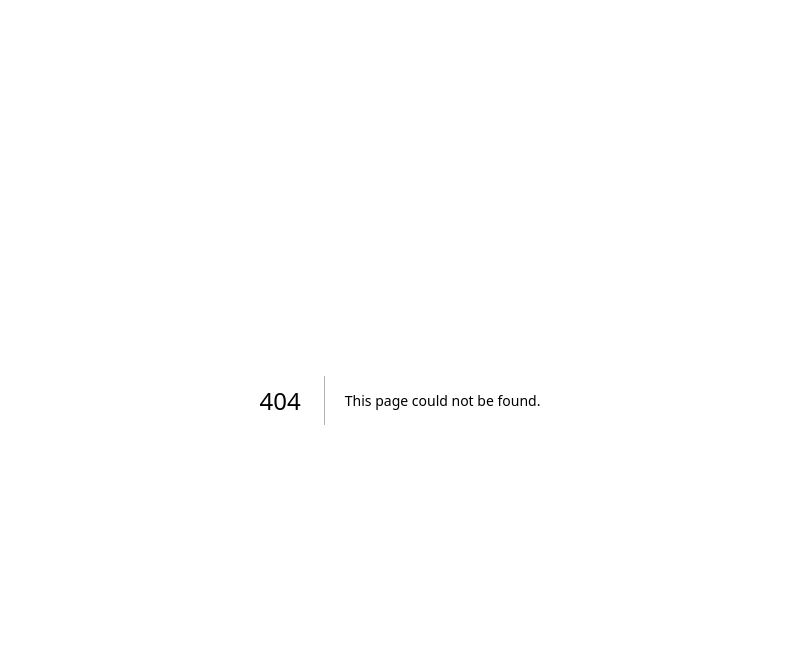
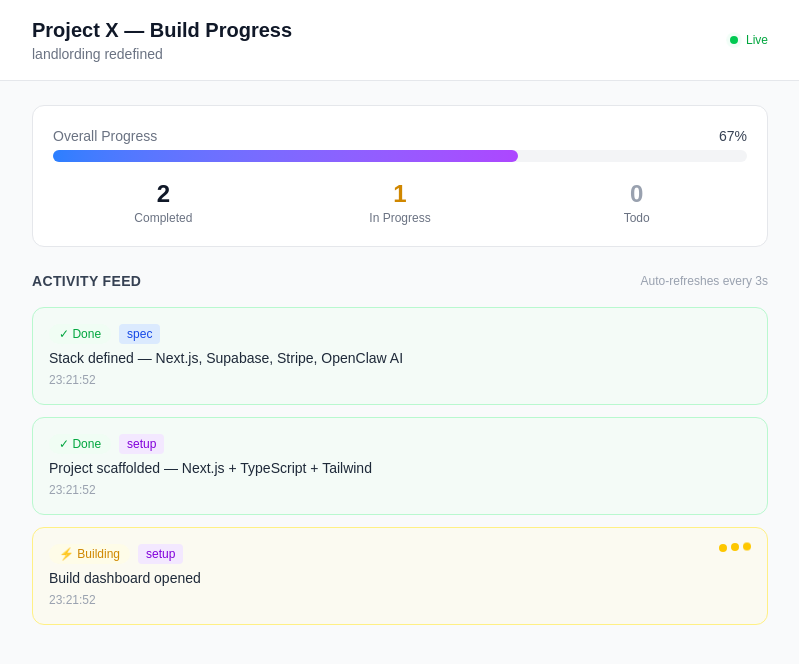
Before and after one commit to prosperapropertiess-lgtm/app-build, a Next.js app: page /build-progress in a window 1280 px wide. Before the commit this address had no page. Shown: the top 664 px of the page, without its empty margins (240-1039 px from the left). Built offline with nearby package versions, Linux system fonts and the light colour scheme.

Commit message:
feat: scaffold Next.js + add build progress dashboard

```diff
--- /dev/null
+++ b/src/app/build-progress/page.tsx
@@ -0,0 +1,187 @@
+'use client';
+
+import { useEffect, useState } from 'react';
+import { getEntries, getProgress, logBuild, type BuildEntry, type BuildStatus } from '@/lib/build-log';
+
+const statusConfig: Record<BuildStatus, { label: string; color: string; bg: string }> = {
+  todo: { label: 'Todo', color: 'text-gray-400', bg: 'bg-gray-100' },
+  building: { label: 'Building', color: 'text-yellow-600', bg: 'bg-yellow-50' },
+  done: { label: 'Done', color: 'text-green-600', bg: 'bg-green-50' },
+  blocked: { label: 'Blocked', color: 'text-red-600', bg: 'bg-red-50' },
+};
+
+const tagColors: Record<string, string> = {
+  setup: 'bg-purple-100 text-purple-700',
+  spec: 'bg-blue-100 text-blue-700',
+  frontend: 'bg-cyan-100 text-cyan-700',
+  backend: 'bg-orange-100 text-orange-700',
+  db: 'bg-emerald-100 text-emerald-700',
+  ai: 'bg-violet-100 text-violet-700',
+  auth: 'bg-pink-100 text-pink-700',
+  payments: 'bg-indigo-100 text-indigo-700',
+  default: 'bg-gray-100 text-gray-600',
+};
+
+function StatusBadge({ status }: { status: BuildStatus }) {
+  const config = statusConfig[status];
+  return (
+    <span className={`inline-flex items-center px-2.5 py-0.5 rounded-full text-xs font-medium ${config.bg} ${config.color}`}>
+      {status === 'done' ? '✓' : status === 'building' ? '⚡' : status === 'blocked' ? '✕' : '○'} {config.label}
+    </span>
+  );
+}
+
+function ProgressBar({ percent }: { percent: number }) {
+  return (
+    <div className="w-full">
+      <div className="flex justify-between text-sm text-gray-500 mb-1">
+        <span>Overall Progress</span>
+        <span className="font-medium text-gray-700">{percent}%</span>
+      </div>
+      <div className="w-full bg-gray-100 rounded-full h-3">
+        <div
+          className="bg-gradient-to-r from-blue-500 to-purple-500 h-3 rounded-full transition-all duration-500"
+          style={{ width: `${percent}%` }}
+        />
+      </div>
+    </div>
+  );
+}
+
+function EntryCard({ entry }: { entry: BuildEntry }) {
+  const config = statusConfig[entry.status];
+  const tagColor = tagColors[entry.tag || 'default'];
+
+  return (
+    <div className={`p-4 rounded-xl border ${entry.status === 'done' ? 'border-green-200 bg-green-50/50' : entry.status === 'building' ? 'border-yellow-200 bg-yellow-50/50' : 'border-gray-200 bg-white'} mb-3`}>
+      <div className="flex items-start justify-between gap-3">
+        <div className="flex-1">
+          <div className="flex items-center gap-2 mb-1">
+            <StatusBadge status={entry.status} />
+            {entry.tag && (
+              <span className={`inline-flex items-center px-2 py-0.5 rounded text-xs font-medium ${tagColor}`}>
+                {entry.tag}
+              </span>
+            )}
+          </div>
+          <p className="text-gray-800 text-sm font-medium">{entry.message}</p>
+          <p className="text-gray-400 text-xs mt-1">
+            {new Date(entry.timestamp).toLocaleTimeString('en-US', { hour12: false })}
+          </p>
+        </div>
+        {entry.status === 'building' && (
+          <div className="flex gap-1">
+            <span className="w-2 h-2 rounded-full bg-yellow-400 animate-bounce" />
+            <span className="w-2 h-2 rounded-full bg-yellow-400 animate-bounce" style={{ animationDelay: '0.1s' }} />
+            <span className="w-2 h-2 rounded-full bg-yellow-400 animate-bounce" style={{ animationDelay: '0.2s' }} />
+          </div>
+        )}
+      </div>
+    </div>
+  );
+}
+
+function LiveIndicator() {
+  return (
+    <div className="flex items-center gap-2">
+      <span className="relative flex h-2 w-2">
+        <span className="animate-ping absolute inline-flex h-full w-full rounded-full bg-green-400 opacity-75"></span>
+        <span className="relative inline-flex rounded-full h-2 w-2 bg-green-500"></span>
+      </span>
+      <span className="text-xs text-green-600 font-medium">Live</span>
+    </div>
+  );
+}
+
+export default function BuildProgressPage() {
+  const [entries, setEntries] = useState<BuildEntry[]>([]);
+  const [progress, setProgress] = useState(0);
+  const [mounted, setMounted] = useState(false);
+
+  useEffect(() => {
+    setMounted(true);
+    // Load initial data
+    setEntries(getEntries());
+    setProgress(getProgress());
+
+    // Poll every 3 seconds for updates
+    const interval = setInterval(() => {
+      setEntries(getEntries());
+      setProgress(getProgress());
+    }, 3000);
+
+    return () => clearInterval(interval);
+  }, []);
+
+  // Log that the dashboard was viewed
+  useEffect(() => {
+    if (mounted) {
+      logBuild('Build dashboard opened', 'building', 'setup');
+    }
+  }, [mounted]);
+
+  if (!mounted) {
+    return (
+      <div className="min-h-screen bg-gray-50 flex items-center justify-center">
+        <div className="text-gray-400">Loading...</div>
+      </div>
+    );
+  }
+
+  return (
+    <div className="min-h-screen bg-gray-50">
+      {/* Header */}
+      <div className="bg-white border-b border-gray-200 sticky top-0 z-10">
+        <div className="max-w-3xl mx-auto px-4 py-4">
+          <div className="flex items-center justify-between">
+            <div>
+              <h1 className="text-xl font-bold text-gray-900">Project X — Build Progress</h1>
+              <p className="text-sm text-gray-500">landlording redefined</p>
+            </div>
+            <LiveIndicator />
+          </div>
+        </div>
+      </div>
+
+      {/* Main Content */}
+      <div className="max-w-3xl mx-auto px-4 py-6">
+        {/* Progress Section */}
+        <div className="bg-white rounded-xl border border-gray-200 p-5 mb-6">
+          <ProgressBar percent={progress} />
+          <div className="mt-4 grid grid-cols-3 gap-4 text-center">
+            <div>
+              <div className="text-2xl font-bold text-gray-900">{entries.filter(e => e.status === 'done').length}</div>
+              <div className="text-xs text-gray-500">Completed</div>
+            </div>
+            <div>
+              <div className="text-2xl font-bold text-yellow-600">{entries.filter(e => e.status === 'building').length}</div>
+              <div className="text-xs text-gray-500">In Progress</div>
+            </div>
+            <div>
+              <div className="text-2xl font-bold text-gray-400">{entries.filter(e => e.status === 'todo').length}</div>
+              <div className="text-xs text-gray-500">Todo</div>
+            </div>
+          </div>
+        </div>
+
+        {/* Activity Feed */}
+        <div className="mb-4 flex items-center justify-between">
+          <h2 className="text-sm font-semibold text-gray-700 uppercase tracking-wide">Activity Feed</h2>
+          <span className="text-xs text-gray-400">Auto-refreshes every 3s</span>
+        </div>
+
+        <div className="space-y-2">
+          {entries.map((entry) => (
+            <EntryCard key={entry.id} entry={entry} />
+          ))}
+        </div>
+
+        {entries.length === 0 && (
+          <div className="text-center py-12 text-gray-400">
+            No build activity yet. Tasks will appear here as work begins.
+          </div>
+        )}
+      </div>
+    </div>
+  );
+}
--- /dev/null
+++ b/src/lib/build-log.ts
@@ -0,0 +1,62 @@
+// Build progress log — write entries here and the dashboard auto-updates
+// Usage: import { logBuild } from '@/lib/build-log'; logBuild('Started auth setup', 'building');
+
+export type BuildStatus = 'todo' | 'building' | 'done' | 'blocked';
+
+export interface BuildEntry {
+  id: string;
+  timestamp: string;
+  message: string;
+  status: BuildStatus;
+  tag?: string; // e.g. 'frontend', 'backend', 'ai', 'db'
+}
+
+// In production this would be Supabase or a file-based store.
+// For now, using an in-memory store that persists during the dev server session.
+let entries: BuildEntry[] = [
+  {
+    id: '1',
+    timestamp: new Date().toISOString(),
+    message: 'Project scaffolded — Next.js + TypeScript + Tailwind',
+    status: 'done',
+    tag: 'setup'
+  },
+  {
+    id: '2',
+    timestamp: new Date().toISOString(),
+    message: 'Stack defined — Next.js, Supabase, Stripe, OpenClaw AI',
+    status: 'done',
+    tag: 'spec'
+  }
+];
+
+export function getEntries(): BuildEntry[] {
+  return [...entries].reverse(); // newest first
+}
+
+export function logBuild(message: string, status: BuildStatus = 'building', tag?: string): BuildEntry {
+  const entry: BuildEntry = {
+    id: Date.now().toString(),
+    timestamp: new Date().toISOString(),
+    message,
+    status,
+    tag
+  };
+  entries.unshift(entry);
+  return entry;
+}
+
+export function updateEntry(id: string, status: BuildStatus): BuildEntry | null {
+  const entry = entries.find(e => e.id === id);
+  if (entry) {
+    entry.status = status;
+    return entry;
+  }
+  return null;
+}
+
+export function getProgress(): number {
+  if (entries.length === 0) return 0;
+  const done = entries.filter(e => e.status === 'done').length;
+  return Math.round((done / entries.length) * 100);
+}
```
